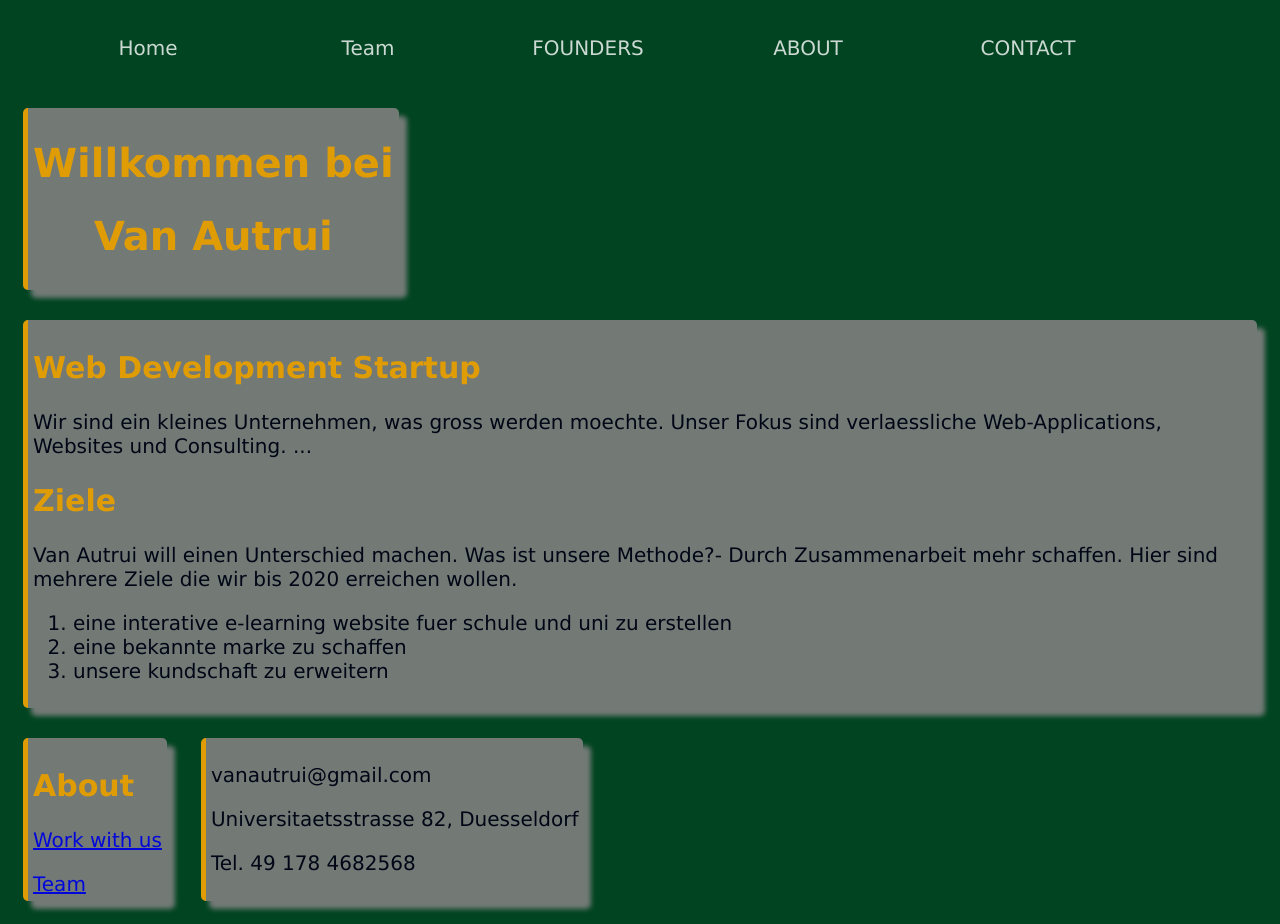
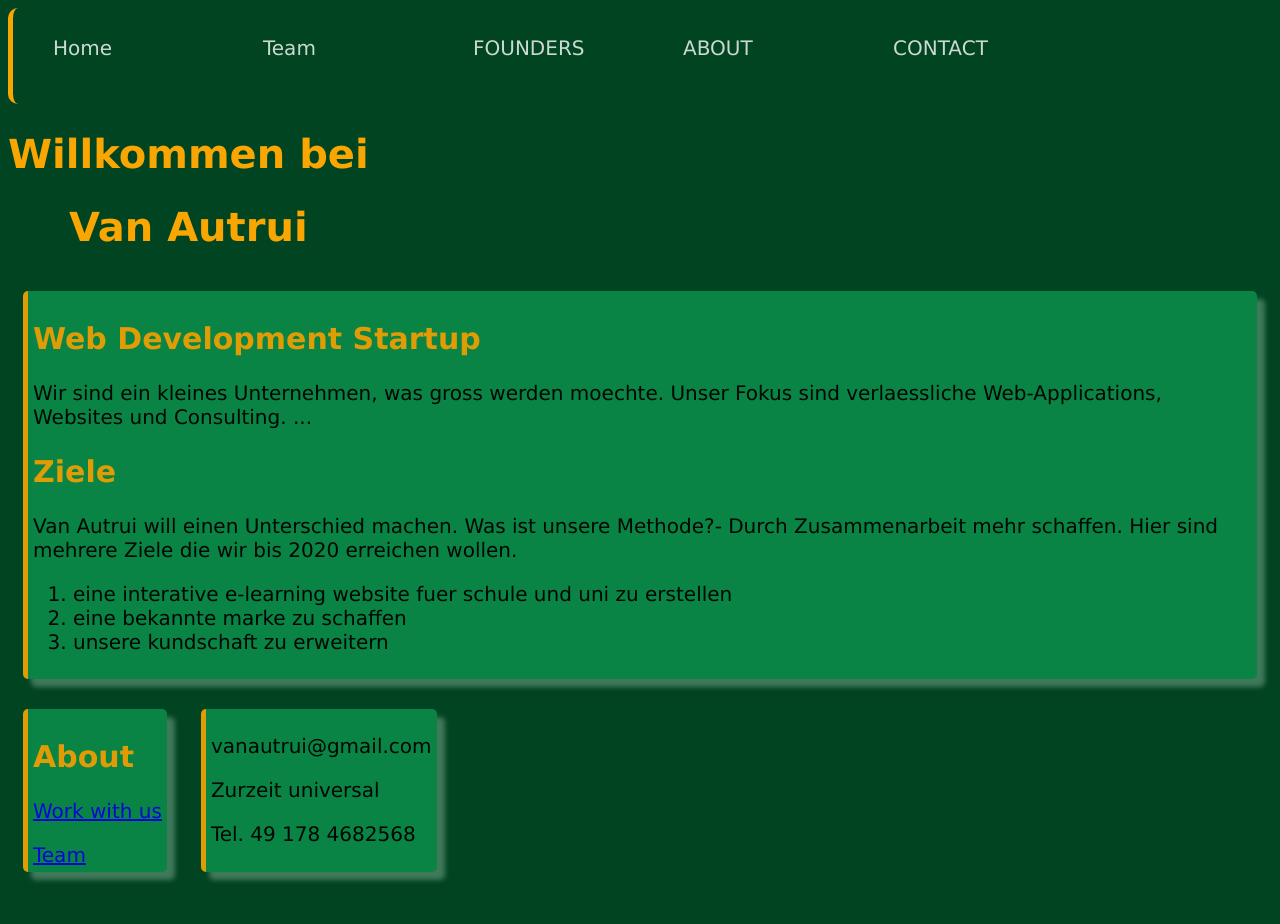
Before and after one commit to pointbazaar/vanautrui.org, a PHP site: page / in a window 1280 px wide. After the commit the page ends 882 px from the top, so only its background shows below. Run offline with PHP 8.4, Linux system fonts and the light colour scheme.

Commit message:
changes for the day

```diff
--- a/index.html
+++ b/index.html
@@ -7,7 +7,7 @@
 
 <body>
 
-<div id="navigation" style="display:inline-block;">
+
 <nav class = "Dropbar">
     <ul>
         <li><a>Home</a>
@@ -40,16 +40,17 @@
         </li>
     </ul>
 </nav>
-</div>
 
 <br>
 <br>
+<br>
+<br>
 
-<div id="greeting" class="section">
-<h1 class="english" align = "Center">Welcome to</h1>
-<h1 class="german" align = "Center">Willkommen bei</h1>
+<div id="greeting">
 
-<h1 align = "Center">Van Autrui</h1>
+	<h1 class="english" align = "Center">Welcome to</h1>
+	<h1 class="german" align = "Center">Willkommen bei</h1>
+	<h1 align = "Center">Van Autrui</h1>
 
 
 </div>
@@ -99,7 +100,7 @@
   <div class="section">
 	<div >
 	<p>vanautrui@gmail.com</p>
-	<p>Universitaetsstrasse 82, Duesseldorf</p>
+	<p>Zurzeit universal</p>
 	</div>
 	<p>Tel. 49 178 4682568 </p>
 
--- a/style.css
+++ b/style.css
@@ -9,7 +9,12 @@ body {
 
 }
 
-
+nav {
+	border-left-style:solid;
+	border-color:rgb(249, 166, 2);
+	border-width:5px;
+	border-radius:10px;
+}
 .Dropbar ul{
 	list-style: none;
 	color: white;
@@ -26,12 +31,12 @@ body {
 
 	opacity: 0.8;
 	line-height:40px;
-	text-align: center;
+	text-align: left;
     	font-size: 20px;
-	margin-right: 20px;
+	margin-right: 10px;
 }
 
-.Dropbarul li ul li{
+.Dropbar ul li ul li{
 	display: none;
 }
 
@@ -93,14 +98,14 @@ hr{
 }
 
 .section{
-	box-shadow: 8px 8px 5px grey;
+	box-shadow: 8px 8px 5px rgb(71, 127, 97);
 	padding:5px;
 	margin:15px;
 	display:inline-block;
 	text-align:block;
 
 
-	background-color:rgb(1, 68, 33);
+	background-color:rgb(11, 140, 72);
 
 	opacity:0.9;
 
@@ -109,13 +114,10 @@ hr{
 	border-width:5px;
 	border-radius:5px;
 
-	animation-name:colorcycle;
-	animation-duration:20s;
-	animation-iteration-count:infinite;
 }
 
 .section:hover{
-	opacity:0.8;
+	opacity:0.7;
 }
 
 //the language classes and the typewriter class must be present if the other is present
```
